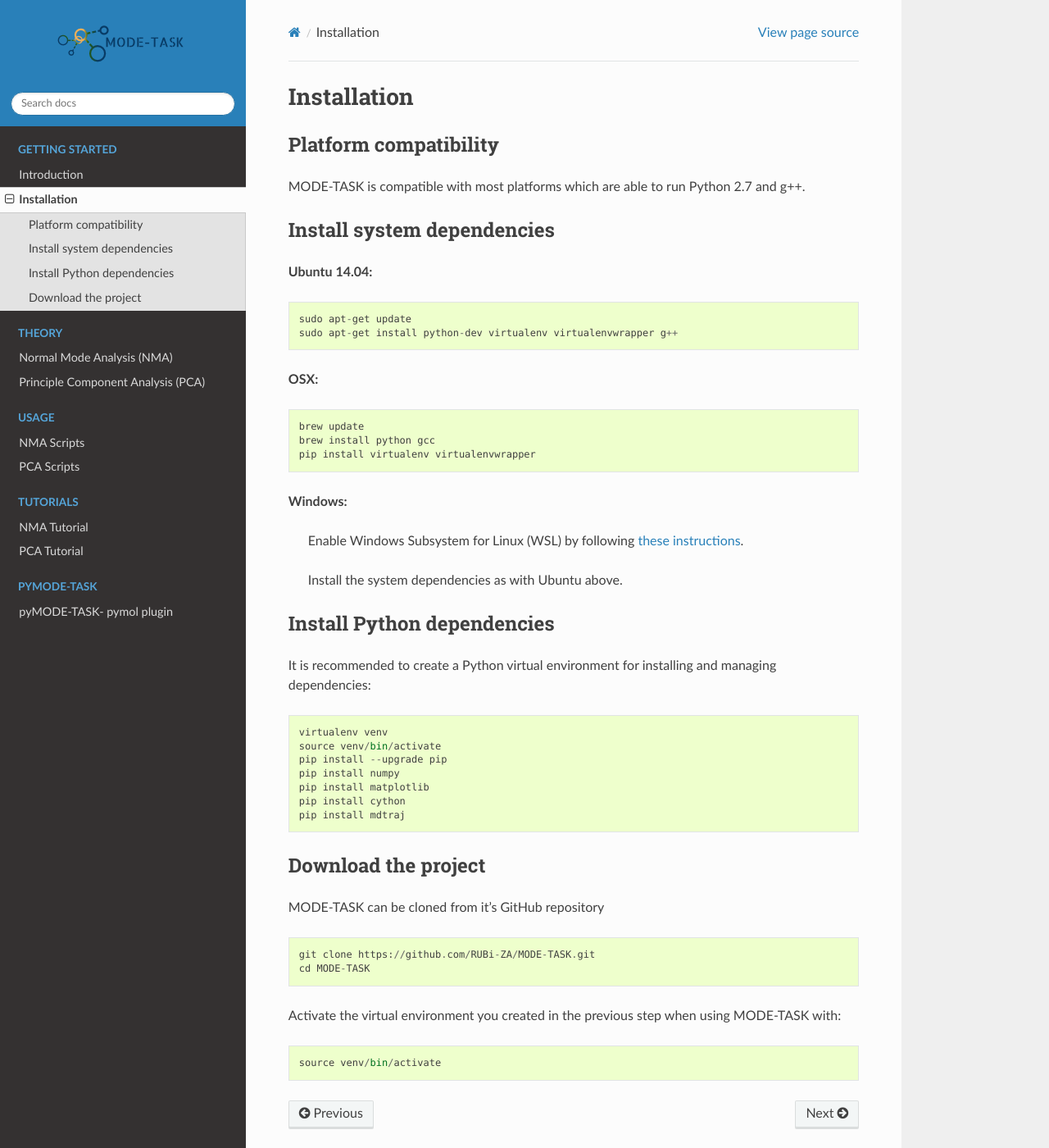
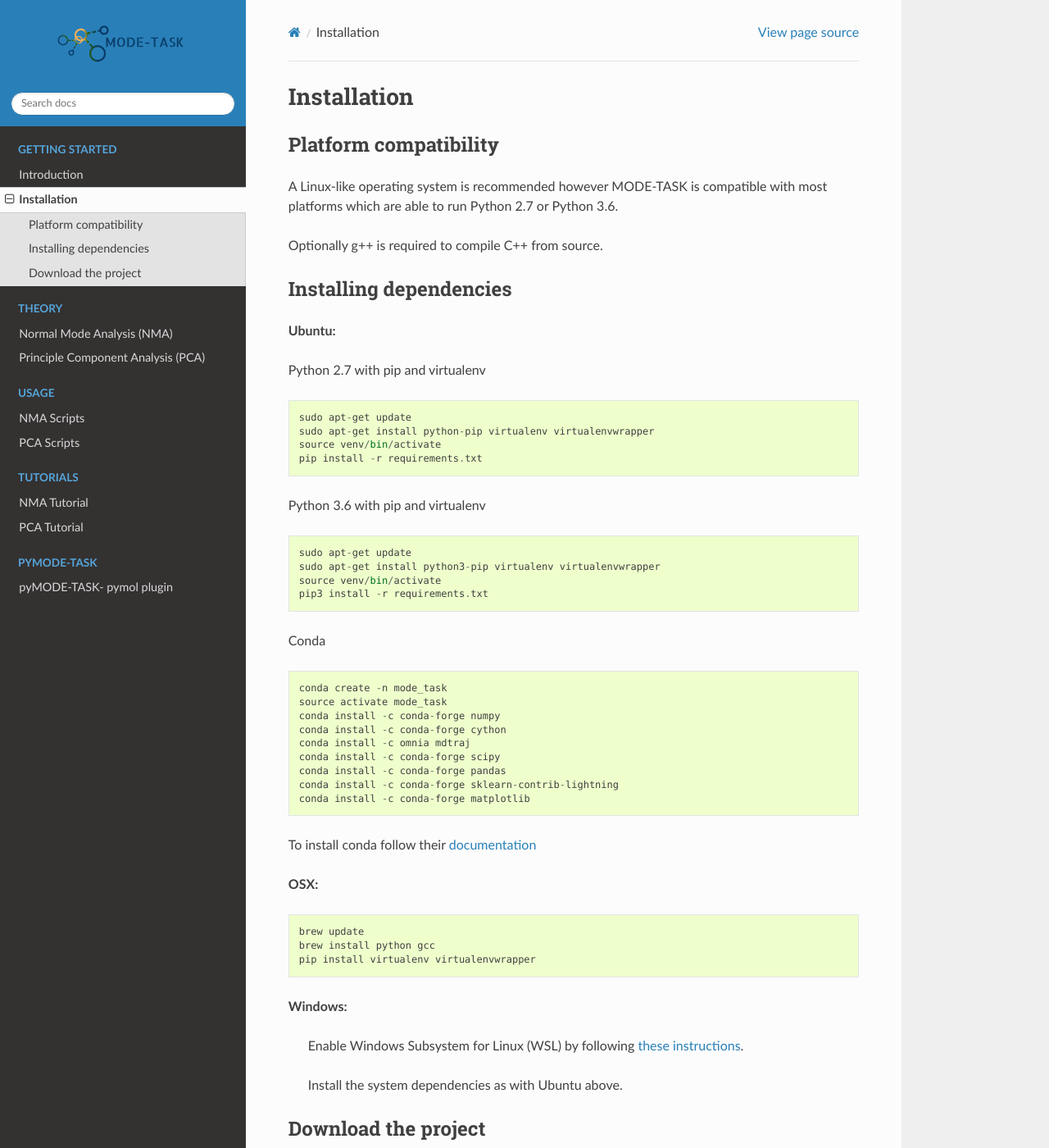
Before and after one commit to RUBi-ZA/MODE-TASK, a Sphinx documentation site: the page built from docs/source/installation.rst, in a window 1280 px wide and 1400 px high. Shown: the whole window at 82% size. Built offline with Sphinx 7.4.7 and the Read the Docs theme 2.0.0, drawn with Linux system fonts in a browser that asks for light colours.

Commit message:
Update requirements and install guide

```diff
--- a/docs/source/installation.rst
+++ b/docs/source/installation.rst
@@ -4,16 +4,43 @@
 Platform compatibility
 -------------------------------
 
-MODE-TASK is compatible with most platforms which are able to run Python 2.7 and g++.
+A Linux-like operating system is recommended however MODE-TASK is compatible with most platforms which are able to run Python 2.7 or Python 3.6.
+
+Optionally g++ is required to compile C++ from source.
 
 
-Install system dependencies
------------------------------
+Installing dependencies
+--------------------------
 
-**Ubuntu 14.04:** ::
+**Ubuntu:**
+
+Python 2.7 with pip and virtualenv ::
 
 	sudo apt-get update
-	sudo apt-get install python-dev virtualenv virtualenvwrapper g++
+	sudo apt-get install python-pip virtualenv virtualenvwrapper
+	source venv/bin/activate
+	pip install -r requirements.txt
+
+Python 3.6 with pip and virtualenv ::
+
+	sudo apt-get update
+	sudo apt-get install python3-pip virtualenv virtualenvwrapper
+	source venv/bin/activate
+	pip3 install -r requirements.txt
+
+Conda ::
+
+	conda create -n mode_task
+	source activate mode_task
+	conda install -c conda-forge numpy
+	conda install -c conda-forge cython
+	conda install -c omnia mdtraj
+	conda install -c conda-forge scipy
+	conda install -c conda-forge pandas
+	conda install -c conda-forge sklearn-contrib-lightning
+	conda install -c conda-forge matplotlib
+
+To install conda follow their `documentation <https://conda.io/docs/user-guide/install/index.html#regular-installation>`_
 
 **OSX:** ::
 
@@ -28,20 +55,6 @@
 	Install the system dependencies as with Ubuntu above.
 
 
-Install Python dependencies
---------------------------------
-
-It is recommended to create a Python virtual environment for installing and managing dependencies::
-
-	virtualenv venv
-	source venv/bin/activate
-	pip install --upgrade pip
-	pip install numpy
-	pip install matplotlib
-	pip install cython
-	pip install mdtraj
-
-
 Download the project
 -------------------------------
 
@@ -49,7 +62,3 @@
 
 	git clone https://github.com/RUBi-ZA/MODE-TASK.git
 	cd MODE-TASK
-
-Activate the virtual environment you created in the previous step when using MODE-TASK with::
-
-	source venv/bin/activate
```
Also changed, not shown: docs/source/intro.rst (+12 -4 lines), requirements.txt (+16 -6 lines).
